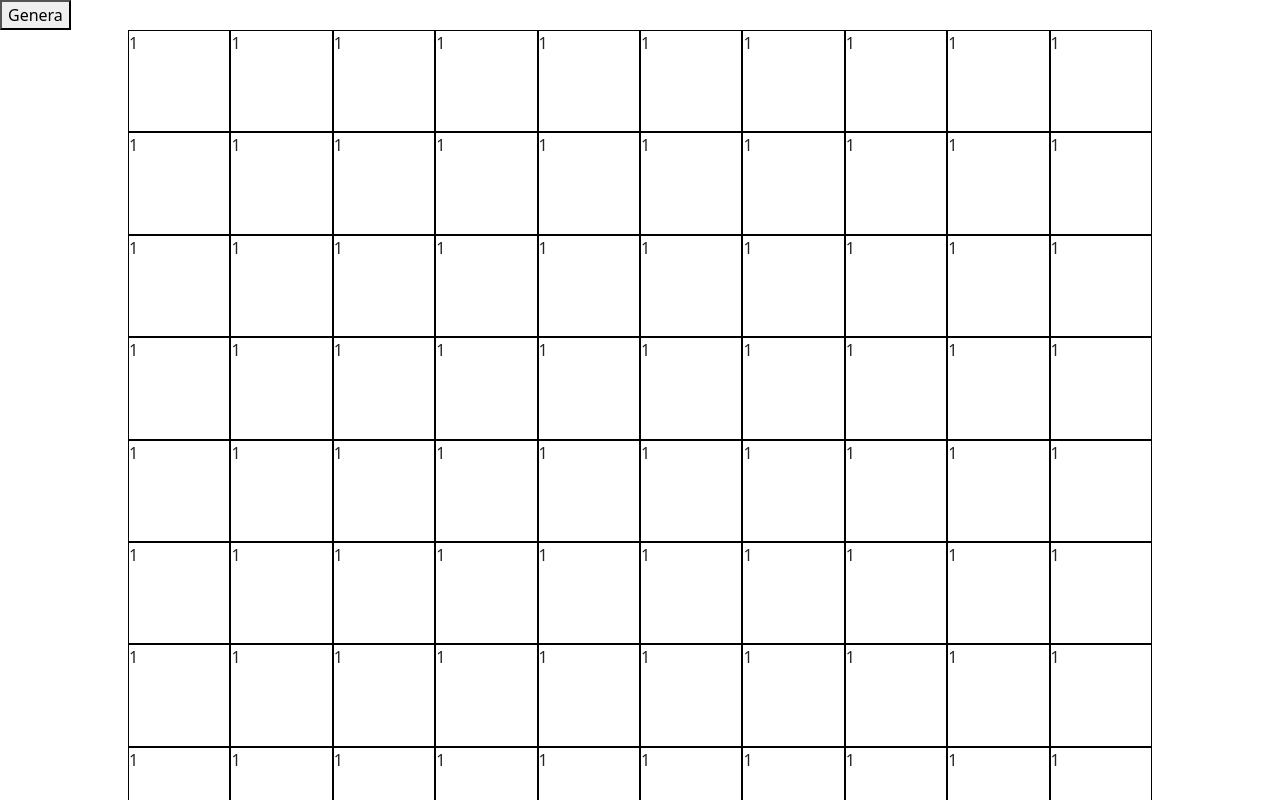
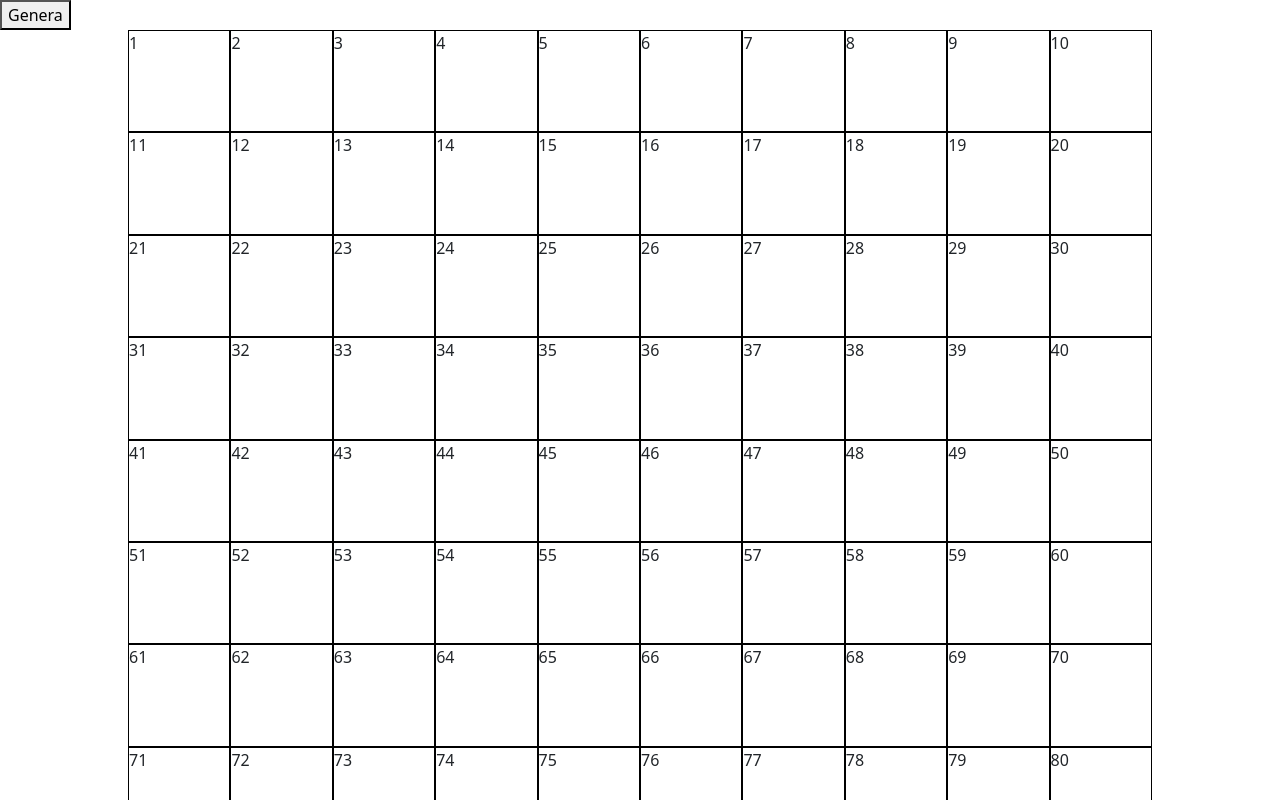
Before and after one commit to Andrea-lulli/js-campominato-grid, a plain HTML site: page index.html in a window 1280 px wide. Both pictures are taken after a click on the button "Genera". Shown: the top 800 px of the page. Drawn offline with nearby package versions, Linux system fonts and the light colour scheme.

Commit message:
inserito this

```diff
--- a/main.js
+++ b/main.js
@@ -22,12 +22,15 @@ let numero = 0;
 function dati() {
 
   for (let i = 0; i < 100; i++) {
-    let numeri = 1 + numero ;
+    numero = 1 + numero;
     let Quadrato = quadrato();
-    Quadrato.append(numeri)
+    numero = numero;
+    Quadrato.append(numero)
     griglia.append(Quadrato);
 
-
+    Quadrato.addEventListener("click", function() {
+      this.classList.toggle("active")
+    })
   }
 
 
--- a/style.css
+++ b/style.css
@@ -18,3 +18,7 @@
 
 
 }
+
+.active{
+    background-color: aqua;
+}
```
